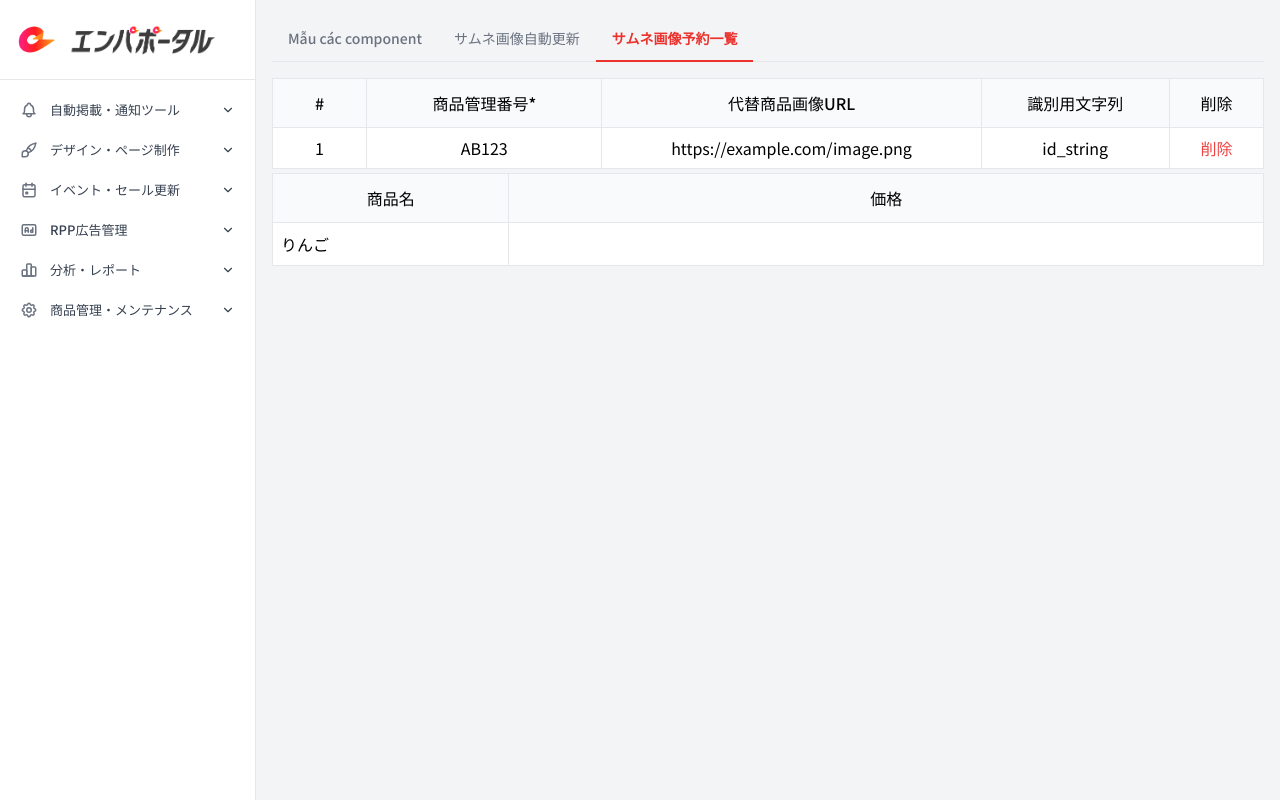
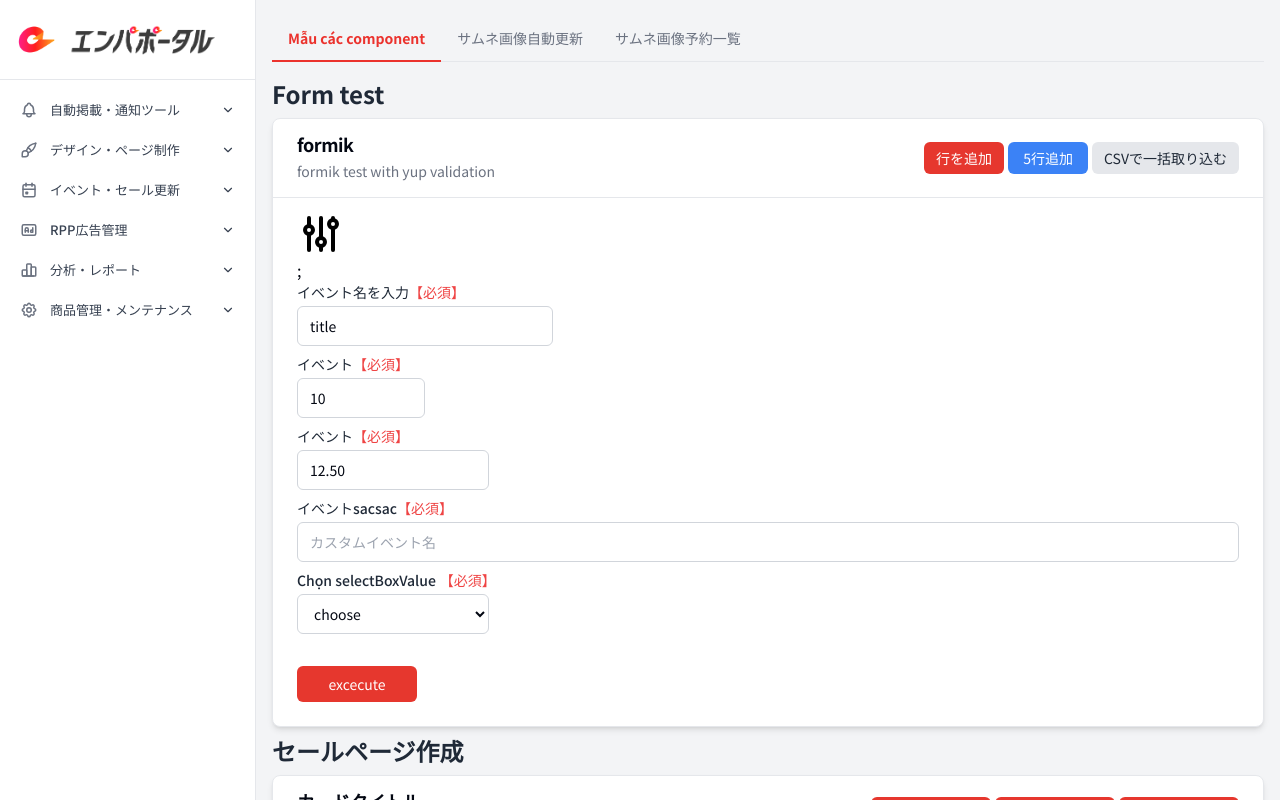
Before and after one commit to IamDieuKhanh2001/enpa_portal_v2, a Next.js app: page / in a window 1280 px wide. Built offline with nearby package versions, Linux system fonts and the light colour scheme.

Commit message:
component header button fix

```diff
--- a/src/app/page.tsx
+++ b/src/app/page.tsx
@@ -1,7 +1,7 @@
 'use client'
 
 import Image from "next/image";
-import { Card, CardContent, CardDescription, CardFooter, CardHeader, CardTitle } from "../component/common/Card";
+import { Card, CardContent, CardFooter, CardHeader } from "../component/common/Card";
 import { TextBox } from "../component/common/TextBox";
 import { Button } from "../component/common/Button";
 import { Alert } from "../component/common/Alert";
@@ -47,7 +47,7 @@ export default function Home() {
 
   return (
     <>
-      <Tabs defaultTab="tab3">
+      <Tabs defaultTab="tab1">
         <TabsList>
           <TabsTrigger value="tab1">Mẫu các component</TabsTrigger>
           <TabsTrigger value="tab2">サムネ画像自動更新</TabsTrigger>
@@ -58,9 +58,17 @@ export default function Home() {
           <div className="">
             <h1 className="text-2xl font-bold text-gray-800 mb-2">Form test</h1>
             <Card>
-              <CardHeader>
-                <CardTitle>Thư viện Formik</CardTitle>
-              </CardHeader>
+              <CardHeader
+                title="formik"
+                description="formik test with yup validation"
+                buttonGroup={
+                  <>
+                    <Button size="sm" color="primary">行を追加</Button>
+                    <Button size="sm" color="secondary">5行追加</Button>
+                    <Button size="sm" color="grey">CSVで一括取り込む</Button>
+                  </>
+                }
+              />
               <CardContent>
                 <IconAdjustments
                   size={48}
@@ -156,10 +164,17 @@ export default function Home() {
 
             <h1 className="text-2xl font-bold text-gray-800 mb-2">セールページ作成</h1>
             <Card>
-              <CardHeader>
-                <CardTitle>カードタイトル</CardTitle>
-                <CardDescription>カードdes</CardDescription>
-              </CardHeader>
+              <CardHeader
+                title="カードタイトル"
+                description="カードdes"
+                buttonGroup={
+                  <>
+                    <Button>aaa</Button>
+                    <Button>aaa</Button>
+                    <Button>aaa</Button>
+                  </>
+                }
+              />
               <CardContent>
                 <TextBox
                   id="custom-event-name"
@@ -206,10 +221,7 @@ export default function Home() {
             </Card>
 
             <Card>
-              <CardHeader>
-                <CardTitle>Component alert</CardTitle>
-                <CardDescription>aaaa</CardDescription>
-              </CardHeader>
+              <CardHeader title="Component alert" />
               <CardContent>
                 <Alert variant="info">
                   thong bao info
@@ -227,10 +239,7 @@ export default function Home() {
             </Card>
 
             <Card>
-              <CardHeader>
-                <CardTitle>Component Button</CardTitle>
-                <CardDescription>mau nut button</CardDescription>
-              </CardHeader>
+              <CardHeader title="Component Button" />
               <CardContent>
                 <Button style={{ background: "darkblue" }} color="primary">primary</Button>
                 <Button color="secondary">secondary</Button>
@@ -245,10 +254,7 @@ export default function Home() {
             </Card>
 
             <Card>
-              <CardHeader>
-                <CardTitle>Component Icon</CardTitle>
-                <CardDescription>aaaa</CardDescription>
-              </CardHeader>
+              <CardHeader title="Component Icon" />
               <CardContent>
                 <IconAdOff
                   size={48}
@@ -261,10 +267,7 @@ export default function Home() {
             </Card>
 
             <Card>
-              <CardHeader>
-                <CardTitle>Component Icon</CardTitle>
-                <CardDescription>aaaa</CardDescription>
-              </CardHeader>
+              <CardHeader title="Component Badge" />
               <CardContent>
                 <Badge color="primary">
                   primary
@@ -288,10 +291,7 @@ export default function Home() {
             <GridRow cols={12} gap="gap-2">
               <GridCol md={2} lg={2}>
                 <Card>
-                  <CardHeader>
-                    <CardTitle>Component Button</CardTitle>
-                    <CardDescription>mau nut button</CardDescription>
-                  </CardHeader>
+                  <CardHeader title="Component Button" />
                   <CardContent>
                     <Button style={{ background: "darkblue" }} color="primary">primary</Button>
                     <Button color="secondary">secondary</Button>
@@ -304,10 +304,7 @@ export default function Home() {
 
               <GridCol md={6} lg={4}>
                 <Card>
-                  <CardHeader>
-                    <CardTitle>Component Button</CardTitle>
-                    <CardDescription>mau nut button</CardDescription>
-                  </CardHeader>
+                  <CardHeader title="Component Button" />
                   <CardContent>
                     <Button style={{ background: "darkblue" }} color="primary">primary</Button>
                     <Button color="secondary">secondary</Button>
@@ -319,10 +316,7 @@ export default function Home() {
 
               <GridCol md={12} lg={4}>
                 <Card>
-                  <CardHeader>
-                    <CardTitle>Component Button</CardTitle>
-                    <CardDescription>mau nut button</CardDescription>
-                  </CardHeader>
+                  <CardHeader title="Component Button" />
                   <CardContent>
                     <Button style={{ background: "darkblue" }} color="primary">primary</Button>
                     <Button color="secondary">secondary</Button>
--- a/src/app/tools/04/page.tsx
+++ b/src/app/tools/04/page.tsx
@@ -1,7 +1,7 @@
 'use client'
 
 import React, { useEffect, useState } from 'react'
-import { Card, CardContent, CardFooter, CardHeader, CardTitle } from '../../../component/common/Card'
+import { Card, CardContent, CardHeader } from '../../../component/common/Card'
 import { TextBox } from '../../../component/common/TextBox'
 import { cn } from '../../../lib/utils'
 import { Button } from '../../../component/common/Button'
@@ -464,9 +464,7 @@ const page = () => {
       <FormikProvider value={formik}>
         <form onSubmit={formik.handleSubmit}>
           <Card>
-            <CardHeader>
-              <CardTitle>1.基本設定</CardTitle>
-            </CardHeader>
+            <CardHeader title='1.基本設定' />
             <CardContent>
               <div className="grid grid-cols-1 md:grid-cols-2 gap-x-6 gap-y-4">
                 {/* 基本設定 Col 1  */}
@@ -582,9 +580,7 @@ const page = () => {
               </>
             }
             /> */}
-            <CardHeader>
-              <CardTitle>2. メニュー設定</CardTitle>
-            </CardHeader>
+            <CardHeader title='2. メニュー設定' />
             <CardContent>
               <label
                 htmlFor={""}
@@ -787,9 +783,7 @@ const page = () => {
           </Card>
 
           <Card>
-            <CardHeader>
-              <CardTitle>3. バナー設定</CardTitle>
-            </CardHeader>
+            <CardHeader title='3. バナー設定' />
             <CardContent>
               <label
                 htmlFor={""}
@@ -855,9 +849,7 @@ const page = () => {
           </Card>
 
           <Card>
-            <CardHeader>
-              <CardTitle>4. 特集設定</CardTitle>
-            </CardHeader>
+            <CardHeader title='4. 特集設定' />
             <CardContent>
               <TextBox
                 id="featureTitle"
--- a/src/component/common/Button.tsx
+++ b/src/component/common/Button.tsx
@@ -5,6 +5,7 @@ const colorClass: Record<string, string> = {
 
   primary: "bg-primary hover:bg-primary-hover text-white disabled:bg-primary-disabled disabled:cursor-not-allowed",
   secondary: "bg-secondary hover:bg-secondary-hover text-white disabled:bg-secondary-disabled disabled:cursor-not-allowed",
+  grey: "bg-neutral hover:bg-neutral-hover text-gray-800 disabled:bg-neutral-disabled disabled:cursor-not-allowed",
   textOnly: "bg-transparent border-none text-gray-700 hover:text-red-500 disabled:text-gray-400 disabled:cursor-not-allowed",
 };
 const sizeClass: Record<string, string> = {
@@ -14,7 +15,7 @@ const sizeClass: Record<string, string> = {
 };
 interface ButtonProps extends React.ButtonHTMLAttributes<HTMLButtonElement> {
 
-  color?: "primary" | "secondary" | "textOnly",
+  color?: "primary" | "secondary" | "textOnly" | "grey",
   size?: "sm" | "md" | "lg",
 }
 const Button = React.forwardRef<HTMLButtonElement, ButtonProps>(
--- a/src/component/common/Card.tsx
+++ b/src/component/common/Card.tsx
@@ -1,5 +1,6 @@
 import * as React from "react";
 import { cn } from "../../lib/utils";
+import { Button } from "./Button";
 
 // Card
 interface CardProps extends React.HTMLAttributes<HTMLDivElement> {
@@ -26,28 +27,62 @@ Card.displayName = "Card";
 
 // Card header
 interface CardHeaderProps extends React.HTMLAttributes<HTMLDivElement> {
-    children?: React.ReactNode;
+    title: string;
+    description?: string;
+    classNameHeader?: string;
+    classNameTitle?: string;
+    classNameDescription?: string;
+    buttonGroup?:
+    | React.ReactElement<typeof Button> // cho phép <Button />
+    | React.ReactElement<'button'>      // cho phép <button>
+    | (React.ReactElement<typeof Button> | React.ReactElement<'button'>)[]; // cho phép mảng
 }
 const CardHeader = React.forwardRef<HTMLDivElement, CardHeaderProps>(
-    ({ children, className = "", ...props }, ref) => {
+    ({ title, description = "", classNameHeader = "", classNameTitle = "", classNameDescription = "", buttonGroup = <></>, ...props }, ref) => {
         return (
             <div
                 ref={ref}
-                className={cn("flex flex-col space-y-1.5 p-6 mb-3 border-b border-gray-200", className)}
+                className={cn("flex items-center justify-between px-6 py-4 mb-3 border-b border-gray-200", classNameHeader,)}
                 {...props}
             >
-                {children}
+                <div>
+                    <h3
+                        className={cn(
+                            "text-lg font-bold leading-none tracking-tight",
+                            classNameTitle,
+                        )}
+                    >
+                        {title}
+                    </h3>
+                    {description && (
+                        <p
+                            className={cn("text-sm text-gray-500 mt-2", classNameDescription,)}
+                        >
+                            {description}
+                        </p>
+                    )}
+                </div>
+                {buttonGroup && (
+                    <div className="flex gap-1">
+                        {buttonGroup}
+                    </div>
+                )}
             </div>
         );
     }
 );
+CardHeader.displayName = "CardHeader";
 
 // CardTitle
 interface CardTitleProps extends React.HTMLAttributes<HTMLHeadingElement> {
+    classNameTitle?: string;
+    classNameDescription?: string;
+
 }
 const CardTitle = React.forwardRef<HTMLParagraphElement, CardTitleProps>(
     ({ className = "", ...props }, ref) => {
         return (
+            <>
                 <h3
                     ref={ref}
                     className={cn(
@@ -56,26 +91,14 @@ const CardTitle = React.forwardRef<HTMLParagraphElement, CardTitleProps>(
                     )}
                     {...props}
                 />
+                <p
+                    className={cn("text-sm text-gray-500", className)}
+                />
+            </>
         );
     }
 );
 CardTitle.displayName = "CardTitle";
-
-// CardDescription
-interface CardDescriptionProps extends React.HTMLAttributes<HTMLParagraphElement> {
-}
-const CardDescription = React.forwardRef<HTMLParagraphElement, CardDescriptionProps>(
-    ({ className = "", ...props }, ref) => {
-        return (
-            <p
-                ref={ref}
-                className={cn("text-sm text-gray-500", className)}
-                {...props}
-            />
-        );
-    }
-);
-CardDescription.displayName = "CardDescription";
 
 // CardContent
 interface CardContentProps extends React.HTMLAttributes<HTMLDivElement> {
@@ -117,8 +140,6 @@ CardFooter.displayName = "CardFooter";
 export {
     Card,
     CardHeader,
-    CardTitle,
-    CardDescription,
     CardContent,
     CardFooter,
 };
```
Lines whose indentation alone changed are shown as unchanged.
